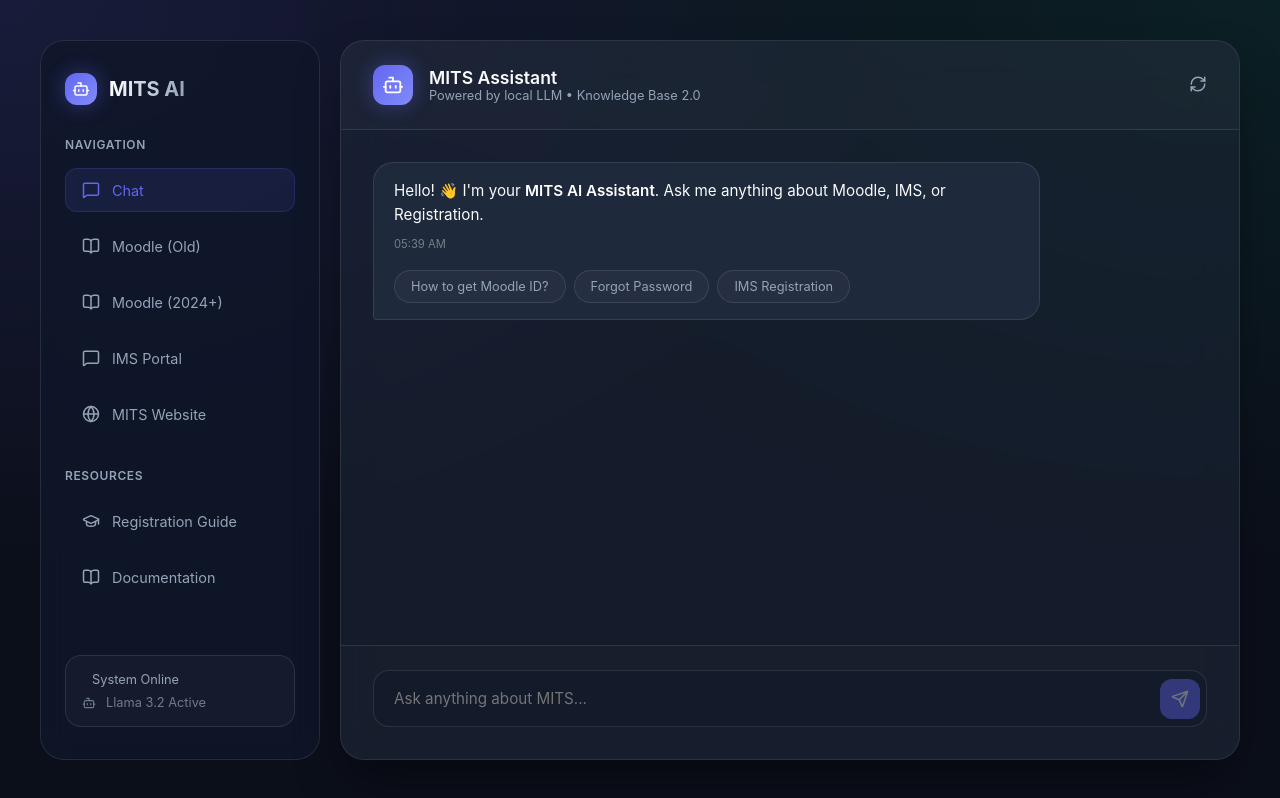
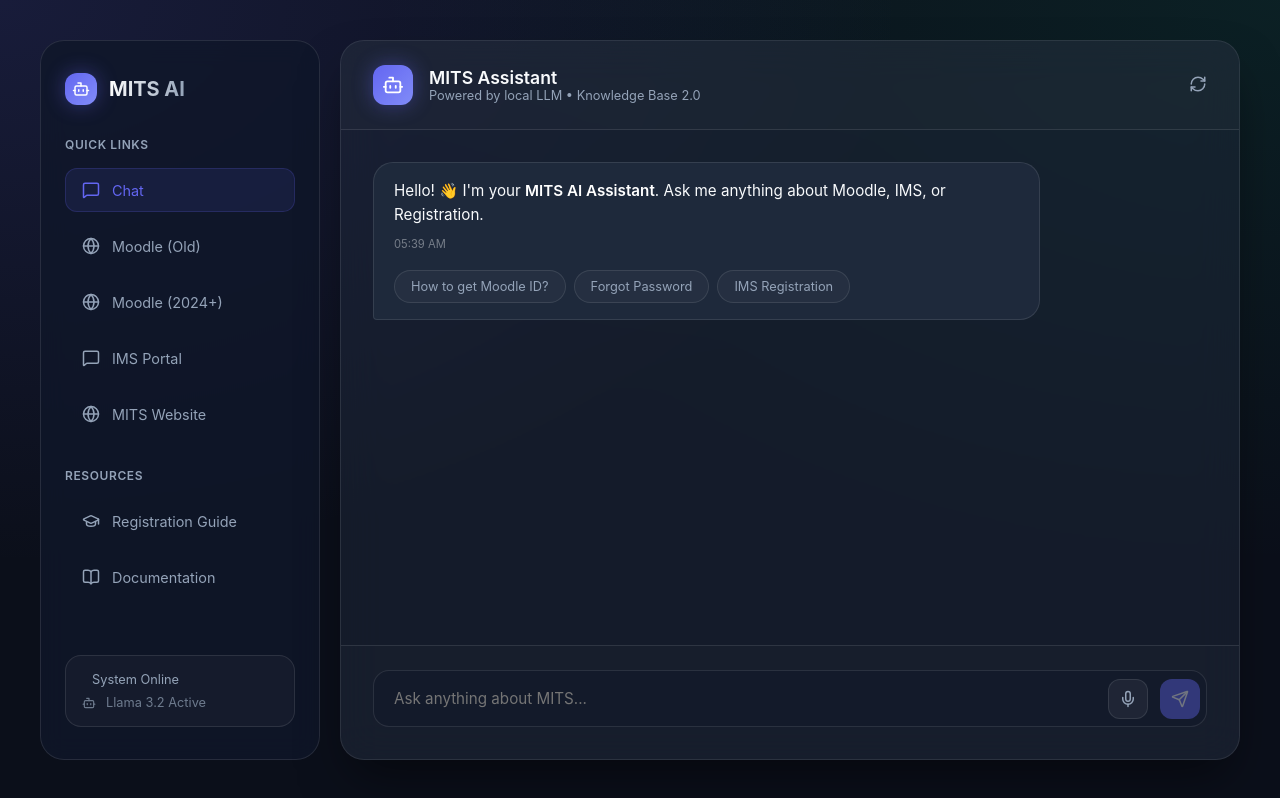
Before and after one commit to Unnati1007/Chatbot_MITS, a React (Vite) app in the folder ollama_version/frontend/: page / in a window 1280 px wide. Built offline with nearby package versions, Linux system fonts and the light colour scheme.

Commit message:
addded voice recognization

```diff
--- a/ollama_version/frontend/src/App.jsx
+++ b/ollama_version/frontend/src/App.jsx
@@ -1,5 +1,5 @@
 import React, { useState, useEffect, useRef } from 'react';
-import { Send, Bot, User, RefreshCw, MessageSquare, Globe, BookOpen, GraduationCap } from 'lucide-react';
+import { Send, Bot, User, RefreshCw, MessageSquare, Globe, BookOpen, GraduationCap, Mic, MicOff } from 'lucide-react';
 import { motion, AnimatePresence } from 'framer-motion';
 import ReactMarkdown from 'react-markdown';
 import remarkGfm from 'remark-gfm';
@@ -19,7 +19,36 @@
   ]);
   const [input, setInput] = useState('');
   const [isLoading, setIsLoading] = useState(false);
+  const [isListening, setIsListening] = useState(false);
   const messagesEndRef = useRef(null);
+
+  // --- VOICE RECOGNITION LOGIC ---
+  const handleVoiceInput = () => {
+    const SpeechRecognition = window.SpeechRecognition || window.webkitSpeechRecognition;
+
+    if (!SpeechRecognition) {
+      alert("Your browser does not support voice recognition. Please try Chrome or Edge.");
+      return;
+    }
+
+    const recognition = new SpeechRecognition();
+    recognition.lang = 'en-IN'; // Optimized for Indian English
+    recognition.interimResults = false;
+
+    recognition.onstart = () => setIsListening(true);
+    recognition.onend = () => setIsListening(false);
+
+    recognition.onresult = (event) => {
+      const transcript = event.results[0][0].transcript;
+      setInput(transcript);
+    };
+
+    if (isListening) {
+      recognition.stop();
+    } else {
+      recognition.start();
+    }
+  };
 
   const scrollToBottom = () => {
     messagesEndRef.current?.scrollIntoView({ behavior: "smooth" });
@@ -134,15 +163,15 @@
         </div>
 
         <nav className="nav-section">
-          <span className="nav-title">Navigation</span>
+          <span className="nav-title">Quick Links</span>
           <a href="#" className="nav-item active">
             <MessageSquare size={18} /> Chat
           </a>
           <a href="http://moodle.mitsgwalior.in/" target="_blank" className="nav-item">
-            <BookOpen size={18} /> Moodle (Old)
+            <Globe size={18} /> Moodle (Old)
           </a>
           <a href="https://moodle.mitseb.in/" target="_blank" className="nav-item">
-            <BookOpen size={18} /> Moodle (2024+)
+            <Globe size={18} /> Moodle (2024+)
           </a>
           <a href="https://mitsims.in/" target="_blank" className="nav-item">
             <MessageSquare size={18} /> IMS Portal
@@ -258,6 +287,14 @@
               onChange={(e) => setInput(e.target.value)}
             />
             <button
+              type="button"
+              className={`voice-btn ${isListening ? 'active' : ''}`}
+              onClick={handleVoiceInput}
+              title={isListening ? "Stop listening" : "Voice input"}
+            >
+              {isListening ? <MicOff size={18} /> : <Mic size={18} />}
+            </button>
+            <button
               type="submit"
               className="send-btn"
               disabled={!input.trim() || isLoading}
--- a/ollama_version/frontend/src/index.css
+++ b/ollama_version/frontend/src/index.css
@@ -353,6 +353,39 @@
   cursor: not-allowed;
 }
 
+.voice-btn {
+  background: rgba(255, 255, 255, 0.05);
+  color: var(--text-muted);
+  border: 1px solid var(--glass-border);
+  width: 40px;
+  height: 40px;
+  border-radius: 12px;
+  display: flex;
+  align-items: center;
+  justify-content: center;
+  cursor: pointer;
+  transition: all 0.2s ease;
+}
+
+.voice-btn:hover {
+  background: rgba(255, 255, 255, 0.1);
+  color: var(--text-main);
+  border-color: var(--text-muted);
+}
+
+.voice-btn.active {
+  background: rgba(239, 68, 68, 0.1);
+  color: #ef4444;
+  border-color: rgba(239, 68, 68, 0.3);
+  animation: pulse 1.5s infinite;
+}
+
+@keyframes pulse {
+  0% { box-shadow: 0 0 0 0 rgba(239, 68, 68, 0.4); }
+  70% { box-shadow: 0 0 0 10px rgba(239, 68, 68, 0); }
+  100% { box-shadow: 0 0 0 0 rgba(239, 68, 68, 0); }
+}
+
 /* Mobile Responsive */
 @media (max-width: 900px) {
   .sidebar { display: none; }
```
